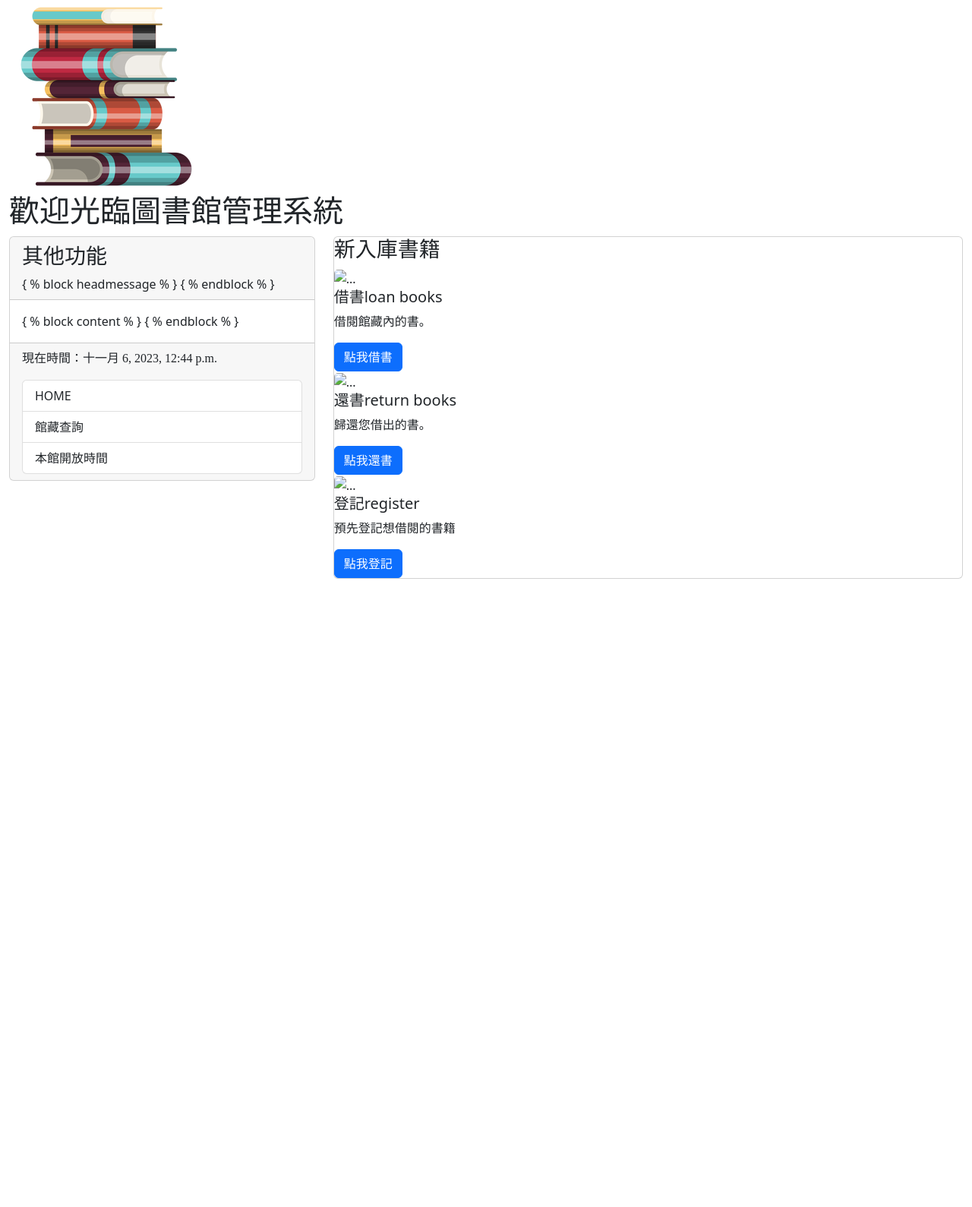
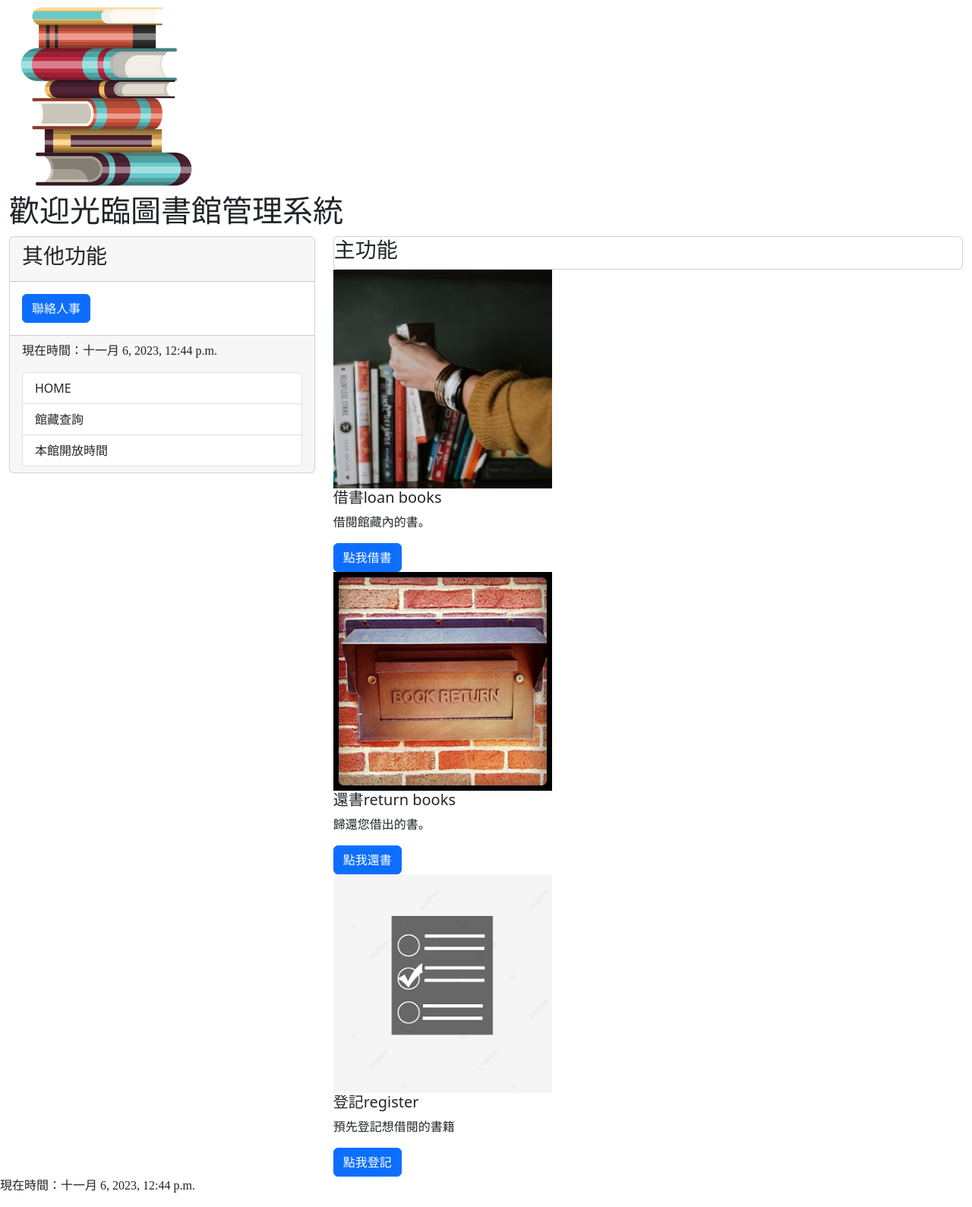
Before and after one commit to AshlynChuang/midterm38, a Django app: page / in a window 1280 px wide. Shown: the part 25-1614 px from the top of the page at 76% size. Before the commit the page ends 787 px from the top, so only its background shows below. Run offline with Django 3.2, Linux system fonts and the light colour scheme.

Commit message:
1108早上修改

```diff
--- a/mysite/admin.py
+++ b/mysite/admin.py
@@ -1,8 +1,7 @@
 from django.contrib import admin
-from mysite.models import Post, Product
+from mysite.models import Post
 
 class PostAdmin(admin.ModelAdmin):
-    list_display = ('title', 'slug', 'pub_date')
+    list_display = ('title', 'author', 'pub_date')
 
 admin.site.register(Post, PostAdmin)
-admin.site.register(Product)
--- a/templates/base.html
+++ b/templates/base.html
@@ -4,7 +4,7 @@
     <head>
         <meta charset='utf-8'>
         <meta name="viewport" content="width=device-width, initial-scale=1">
-        <title>這是標題</title>
+        <title>ABC圖書館借閱系統</title>
         <link href="https://cdn.jsdelivr.net/npm/bootstrap@5.2.2/dist/css/bootstrap.min.css" rel="stylesheet" integrity="sha384-Zenh87qX5JnK2Jl0vWa8Ck2rdkQ2Bzep5IDxbcnCeuOxjzrPF/et3URy9Bv1WTRi" crossorigin="anonymous">
         npm i bootstrap@5.3.2
     </head>
@@ -20,18 +20,16 @@
                     <div class="card">
                         <div class="card-header">
                             <h3>其他功能</h3>
-                            { % block headmessage % }
-                            { % endblock % }
                         </div>
                         <div class="card-body">
-                            { % block content % } { % endblock % }
+                            <a href="https://pasteboard.co/dB24y7Ogwh6t.png" class="btn btn-primary">聯絡人事</a>
                         </div>
                         <div class="card-footer">
                             {% include 'footer.html' %}
                             <div class='list-group'>
                                 <a href='/' class='list-group-item'>HOME</a>
                                 <a href='https://google.com/news' class='list-group-item'>館藏查詢</a>
-                                <a href='https://youtube.com/' class='list-group-item'>本館開放時間</a>
+                                <a href='https://pasteboard.co/WKQ8QR0MTkbX.jpg' class='list-group-item'>本館開放時間</a>
                             </div>
                         </div>
                     </div>
@@ -39,12 +37,12 @@
                     <div class="col-sm-8 col-md-8">
                         <div class="card">
                             <div class "card-header">
-                                {% block headmessage %}
-                                {% endblock %}
+                                <h3>主功能</h3>
+                            </div>
                         </div>
 
                         <div class "card" style="width: 18rem;">
-                            <img src "借書.jpg" class="card-img-top" alt="...">
+                            <img src = "static/images/借書.jpg" class="card-img-top" alt="...">
                             <div class "card-body">
                                 <h5 class "card-title">借書loan books</h5>
                                 <p class "card-text">借閱館藏內的書。</p>
@@ -53,7 +51,7 @@
                         </div>
 
                         <div class "card" style="width: 18rem;">
-                            <img src "還書.jpg" class="card-img-top" alt="...">
+                            <img src = "static/images/還書.jpg" class="card-img-top" alt="...">
                             <div class "card-body">
                                 <h5 class "card-title">還書return books</h5>
                                 <p class "card-text">歸還您借出的書。</p>
@@ -62,7 +60,7 @@
                         </div>
 
                         <div class "card" style="width: 18rem;">
-                            <img src "登記.jpg" class="card-img-top" alt="...">
+                            <img src = "static/images/登記.jpg" class="card-img-top" alt="...">
                             <div class "card-body">
                                 <h5 class "card-title">登記register</h5>
                                 <p class "card-text">預先登記想借閱的書籍</p>
@@ -73,6 +71,7 @@
                         </div>
                     </div>
                 </div>
+            {% include 'footer.html' %}
             </div>
         </div>
         <script src="https://cdn.jsdelivr.net/npm/bootstrap@5.2.2/dist/js/bootstrap.bundle.min.js" integrity="sha384-OERcA2EqjJCMA+/3y+gxIOqMEjwtxJY7qPCqsdltbNJuaOe923+mo//f6V8Qbsw3" crossorigin="anonymous"></script>
--- a/templates/header.html
+++ b/templates/header.html
@@ -4,4 +4,4 @@
     <img src="{% static "images/管理系統圖標.png" %}">
 </div>
 
-<h1 style="font-family:微軟正黑體;">歡迎光臨圖書館管理系統</h1>
+<h1 style="font-family:標楷體;">歡迎光臨圖書館管理系統</h1>
--- a/templates/index.html
+++ b/templates/index.html
@@ -1,7 +1,7 @@
 {% extends 'base.html' %}
 {% block title %} ABC圖書館借閱系統 {% endblock title %}
 {% block headmessage %}
-    <h3 style='font-family:標楷體;'>新入庫書籍</a>
+    <h3 style='font-family:微軟正黑體;'>主功能</a>
 {% endblock %}
 {% block content %}
 
--- a/templates/post.html
+++ b/templates/post.html
@@ -1,4 +1,4 @@
-{% extends 'base2.html' %}
+{% extends 'base.html' %}
 {% load markdown_extras %}
 {% block title %} {{ post.title }} - 借出借還管理 {% endblock %}
 {% block headmessage %}
@@ -7,6 +7,6 @@
 {% endblock %}
 {% block content %}
     <p style='font-family:微軟正黑體;font-size:12pt;letter-spacing:2pt;'>
-    {{ post.body | convert_markdown | safe }}</a>
+    {{ post.body | safe | convert_markdown}}</a>
     </p>
 {% endblock %}
```
Also changed, not shown: mysite/models.py (+6 -15 lines), static/images/本館開放時間.jpg (added), static/images/聯絡人事.png (added).
